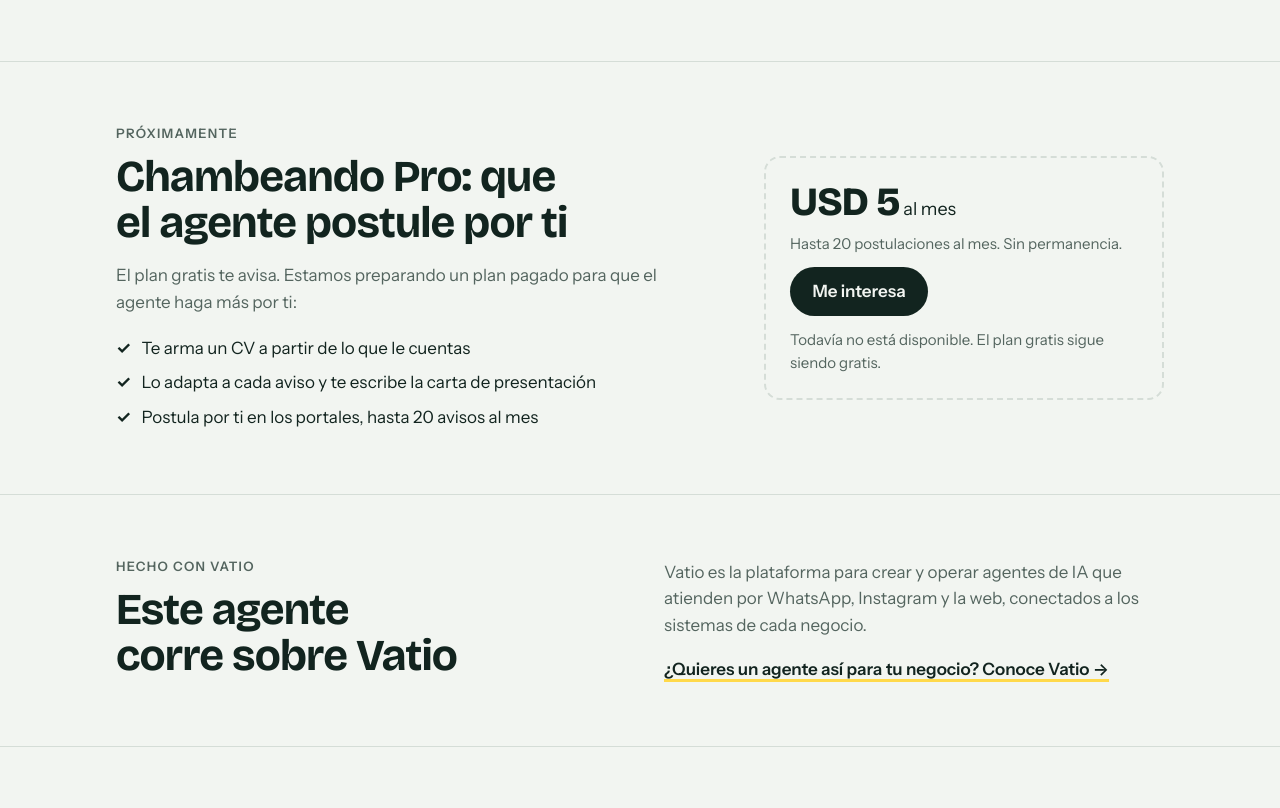
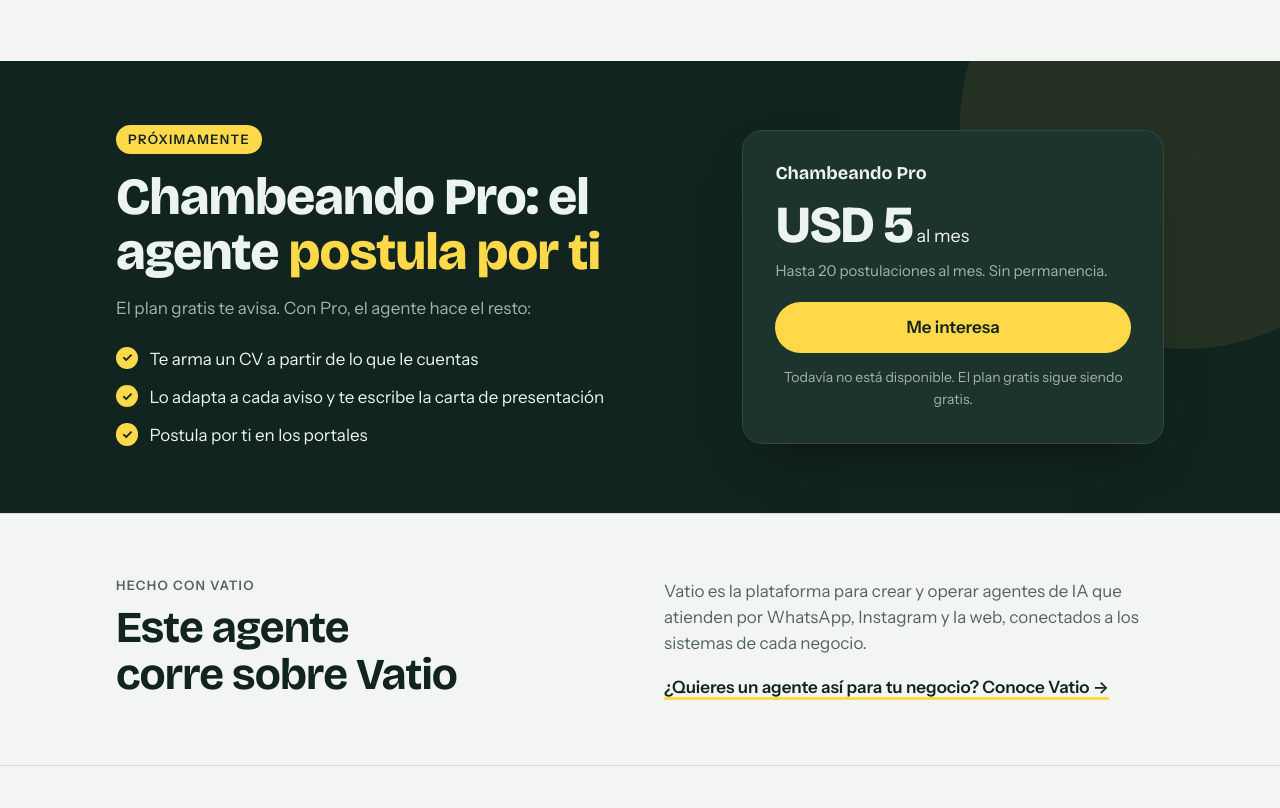
Before and after one commit to urcalab/chambeando, a website: page site/index.html in a window 1280 px wide. Shown: the part 2844-3652 px from the top of the page. Drawn offline with nearby package versions, Linux system fonts and the light colour scheme.

Commit message:
Landing: sección Pro destacada (banda oscura, tarjeta de precio y botón amarillo)
Co-Authored-By: Claude Opus 5.5 <noreply@anthropic.com>
Claude-Session: https://claude.ai/code/session_01NugZ1vZ9UKeSrQM6Qm3X6o

```diff
--- a/site/index.html
+++ b/site/index.html
@@ -41,6 +41,7 @@
   --bubble-in: #ffffff;
   --bubble-out: #d6f3c4;
   --chat-bg: #e6ebe3;
+  --pro-bg: #12241f; --pro-fg: #edf3ee; --pro-muted: #a3b3ab; --pro-card: #1c342c; --pro-line: #2f4a40;
   --display: "Bricolage Grotesque", "Arial Narrow", system-ui, sans-serif;
   --body: "Instrument Sans", system-ui, -apple-system, "Segoe UI", sans-serif;
 }
@@ -48,12 +49,14 @@
   :root:not([data-theme="light"]) {
     --paper: #0f1a17; --surface: #17251f; --ink: #edf3ee; --muted: #a3b3ab; --line: #2b3b34;
     --marker: #ffd94a; --marker-ink: #12241f; --bubble-in: #223129; --bubble-out: #2f5a3a; --chat-bg: #121d19;
+    --pro-bg: #1a2e27; --pro-fg: #edf3ee; --pro-muted: #a8b9b0; --pro-card: #233b32; --pro-line: #36544a;
     color-scheme: dark;
   }
 }
 :root[data-theme="dark"] {
   --paper: #0f1a17; --surface: #17251f; --ink: #edf3ee; --muted: #a3b3ab; --line: #2b3b34;
   --marker: #ffd94a; --marker-ink: #12241f; --bubble-in: #223129; --bubble-out: #2f5a3a; --chat-bg: #121d19;
+    --pro-bg: #1a2e27; --pro-fg: #edf3ee; --pro-muted: #a8b9b0; --pro-card: #233b32; --pro-line: #36544a;
   color-scheme: dark;
 }
 *, *::before, *::after { box-sizing: border-box; }
@@ -162,19 +165,27 @@ section > h2 { font-size: clamp(1.75rem, 3.6vw, 2.75rem); font-weight: 700; max-
 .sources tbody .num { color: var(--ink); font-weight: 600; }
 .fine { margin-top: 1.25rem; font-size: 0.875rem; color: var(--muted); max-width: 46rem; }
 
-.pro { display: grid; grid-template-columns: minmax(0, 1.2fr) minmax(0, 0.8fr); gap: 1.5rem 3rem; align-items: center; }
-.pro h2 { font-size: clamp(1.75rem, 3.6vw, 2.75rem); font-weight: 700; margin-top: 0.75rem; }
-.pro .intro { margin-top: 1rem; color: var(--muted); max-width: 34rem; }
-.pro ul { list-style: none; margin: 1.25rem 0 0; padding: 0; display: grid; gap: 0.5rem; }
-.pro li { padding-left: 1.6rem; position: relative; }
-.pro li::before { content: "✓"; position: absolute; left: 0; font-weight: 700; }
-.pro-cta { display: flex; flex-direction: column; align-items: flex-start; gap: 0.75rem; padding: 1.5rem; border: 2px dashed var(--line); border-radius: 1rem; }
-.pro-cta button { font: 600 1.0625rem/1 var(--body); padding: 1rem 1.4rem; border-radius: 999px; border: 0; background: var(--ink); color: var(--paper); cursor: pointer; }
-.pro-cta button:disabled { background: var(--marker); color: var(--marker-ink); cursor: default; }
-.pro-cta p { font-size: 0.9375rem; color: var(--muted); }
-.pro-cta .price { font-size: 1.125rem; color: var(--ink); }
-.pro-cta .price b { font: 800 2.5rem/1 var(--display); letter-spacing: -0.02em; font-variant-numeric: tabular-nums; }
-.pro-cta .price-note { margin-top: -0.25rem; }
+#pro { background: var(--pro-bg); color: var(--pro-fg); border-top: 0; position: relative; overflow: hidden; }
+#pro::before { content: ""; position: absolute; width: 28rem; height: 28rem; right: -8rem; top: -10rem; border-radius: 50%; background: var(--marker); opacity: 0.08; pointer-events: none; }
+.pro { display: grid; grid-template-columns: minmax(0, 1.15fr) minmax(0, 0.85fr); gap: 2rem 3.5rem; align-items: center; position: relative; }
+.pro-tag { display: inline-block; font: 600 0.8125rem/1 var(--body); letter-spacing: 0.1em; text-transform: uppercase; padding: 0.5rem 0.75rem; border-radius: 999px; background: var(--marker); color: var(--marker-ink); }
+.pro h2 { font-size: clamp(2rem, 4.2vw, 3.25rem); font-weight: 800; margin-top: 1rem; max-width: 16ch; }
+.pro h2 mark { background: none; color: var(--marker); padding: 0; }
+.pro .intro { margin-top: 1rem; color: var(--pro-muted); max-width: 34rem; font-size: 1.0625rem; }
+.pro ul { list-style: none; margin: 1.5rem 0 0; padding: 0; display: grid; gap: 0.75rem; }
+.pro li { padding-left: 2.1rem; position: relative; font-size: 1.0625rem; }
+.pro li::before { content: "✓"; position: absolute; left: 0; top: 0.05rem; width: 1.4rem; height: 1.4rem; display: grid; place-items: center; border-radius: 50%; background: var(--marker); color: var(--marker-ink); font: 700 0.8125rem/1 var(--body); }
+.pro-cta { display: flex; flex-direction: column; align-items: stretch; gap: 0.9rem; padding: 2rem; background: var(--pro-card); border: 1px solid var(--pro-line); border-radius: 1.25rem; box-shadow: 0 1.5rem 3rem -1.5rem rgb(0 0 0 / 0.5); }
+.pro-cta .plan { font: 700 1.125rem/1.2 var(--display); }
+.pro-cta .price { color: var(--pro-fg); font-size: 1.125rem; }
+.pro-cta .price b { font: 800 3.25rem/1 var(--display); letter-spacing: -0.03em; font-variant-numeric: tabular-nums; }
+.pro-cta .price-note { color: var(--pro-muted); font-size: 0.9375rem; margin-top: -0.4rem; }
+.pro-cta button { font: 700 1.0625rem/1 var(--body); padding: 1.05rem 1.4rem; border-radius: 999px; border: 0; background: var(--marker); color: var(--marker-ink); cursor: pointer; transition: transform 0.15s ease; margin-top: 0.35rem; }
+.pro-cta button:hover { transform: translateY(-2px); }
+.pro-cta button:disabled { background: transparent; color: var(--pro-fg); border: 2px solid var(--marker); cursor: default; transform: none; }
+.pro-cta .fine-print { color: var(--pro-muted); font-size: 0.875rem; text-align: center; }
+.pro-cta #pro-thanks { color: var(--pro-fg); font-weight: 600; text-align: center; }
+#pro :focus-visible { outline-color: var(--marker); }
 .made-in { display: grid; grid-template-columns: minmax(0, 1fr) minmax(0, 1fr); gap: 1.5rem 3rem; align-items: start; }
 .made-in h2 { font-size: clamp(1.75rem, 3.6vw, 2.75rem); font-weight: 700; margin-top: 0.75rem; }
 .made-in p:not(.eyebrow) { color: var(--muted); max-width: 30rem; }
@@ -197,13 +208,15 @@ footer { border-top: 1px solid var(--line); padding-block: 1.75rem 2.5rem; color
   .phone { justify-self: center; transform: none; }
   .steps { grid-template-columns: minmax(0, 1fr); gap: 1.75rem; }
   .privacy, .made-in, .pro { grid-template-columns: minmax(0, 1fr); }
+  #pro::before { display: none; }
+  .pro-cta { padding: 1.5rem; }
   .sources table { font-size: 0.9375rem; }
   .sources tbody th { white-space: normal; }
   .sources th, .sources td { padding-right: 0.6rem; }
   section { padding-block: 3rem; }
   .top small { display: none; }
 }
-@media (prefers-reduced-motion: reduce) { .cta { transition: none; } }
+@media (prefers-reduced-motion: reduce) { .cta, .pro-cta button { transition: none; } }
 </style>
 <!--artifact:head-end-->
 </head>
@@ -341,21 +354,22 @@ footer { border-top: 1px solid var(--line); padding-block: 1.75rem 2.5rem; color
   <section id="pro">
     <div class="wrap pro">
       <div>
-        <p class="eyebrow">Próximamente</p>
-        <h2>Chambeando Pro: que el agente postule por ti</h2>
-        <p class="intro">El plan gratis te avisa. Estamos preparando un plan pagado para que el agente haga más por ti:</p>
+        <span class="pro-tag">Próximamente</span>
+        <h2>Chambeando Pro: el agente <mark>postula por ti</mark></h2>
+        <p class="intro">El plan gratis te avisa. Con Pro, el agente hace el resto:</p>
         <ul>
           <li>Te arma un CV a partir de lo que le cuentas</li>
           <li>Lo adapta a cada aviso y te escribe la carta de presentación</li>
-          <li>Postula por ti en los portales, hasta 20 avisos al mes</li>
+          <li>Postula por ti en los portales</li>
         </ul>
       </div>
       <div class="pro-cta">
+        <p class="plan">Chambeando Pro</p>
         <p class="price"><b data-geo="price">USD 5</b> al mes</p>
         <p class="price-note">Hasta 20 postulaciones al mes. Sin permanencia.</p>
         <button type="button" id="pro-interest" data-umami-event="plan-pro-interes">Me interesa</button>
         <p id="pro-thanks" hidden>¡Gracias! Te contamos cuando esté listo.</p>
-        <p>Todavía no está disponible. El plan gratis sigue siendo gratis.</p>
+        <p class="fine-print">Todavía no está disponible. El plan gratis sigue siendo gratis.</p>
       </div>
     </div>
   </section>
```
